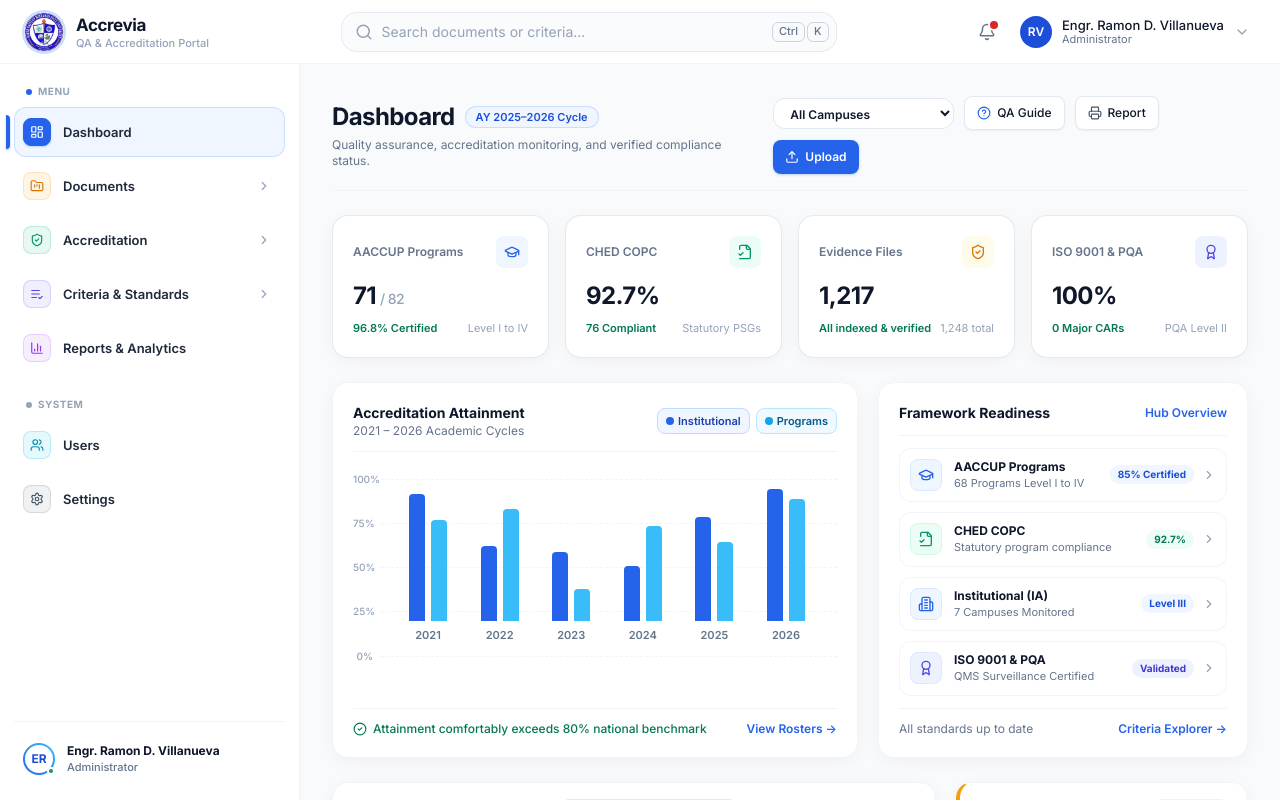
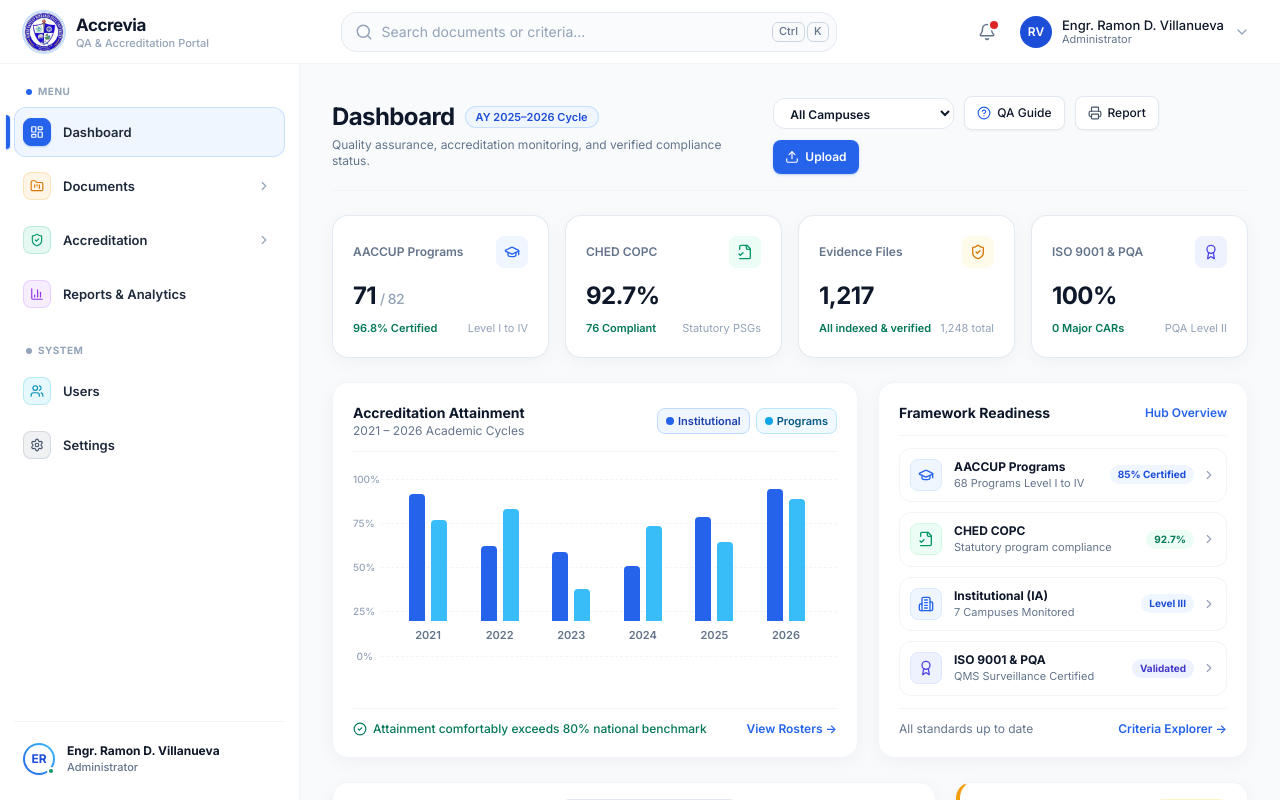
Before and after one commit to elykalmorfe/accrevia, a React (Vite) app in the folder frontend/: page / in a window 1280 px wide. Shown: the top 800 px of the page. Built offline with nearby package versions, Linux system fonts and the light colour scheme.

Commit message:
refactor(navigation): update frameworks navigation structure by removing Criteria & Standards section and adjusting routes for improved clarity

```diff
--- a/frontend/src/data/navigation.ts
+++ b/frontend/src/data/navigation.ts
@@ -1,7 +1,6 @@
 import {
   BookmarkIcon,
   BarChart3Icon,
-  ListCheckIcon,
   FolderOpenIcon,
   ShieldCheckIcon,
   LayoutDashboardIcon,
@@ -60,7 +59,7 @@ export const navigation: NavItem[] = [
   },
   {
     label: 'Accreditation',
-    to: '/frameworks',
+    to: '/frameworks/ia',
     icon: ShieldCheckIcon,
     matchPrefix: '/frameworks',
     color: {
@@ -69,29 +68,11 @@ export const navigation: NavItem[] = [
       border: 'border-emerald-500/20'
     },
     children: [
-      { label: 'Frameworks Hub', to: '/frameworks' },
       { label: 'Institutional (IA)', to: '/frameworks/ia' },
       { label: 'Program (AACCUP)', to: '/frameworks/pa' },
       { label: 'CHED COPC', to: '/frameworks/copc' },
       { label: 'PQA Standards', to: '/frameworks/pqa' },
       { label: 'ISO 9001', to: '/frameworks/iso' }
-    ]
-  },
-  {
-    label: 'Criteria & Standards',
-    to: '/criteria/areas',
-    icon: ListCheckIcon,
-    matchPrefix: '/criteria',
-    color: {
-      iconBg: 'bg-indigo-500/10',
-      iconColor: 'text-indigo-600',
-      border: 'border-indigo-500/20'
-    },
-    children: [
-      { label: 'Areas', to: '/criteria/areas' },
-      { label: 'Criteria Explorer', to: '/criteria/criteria' },
-      { label: 'Indicators', to: '/criteria/indicators' },
-      { label: 'Requirements', to: '/criteria/requirements' }
     ]
   },
   {
```
